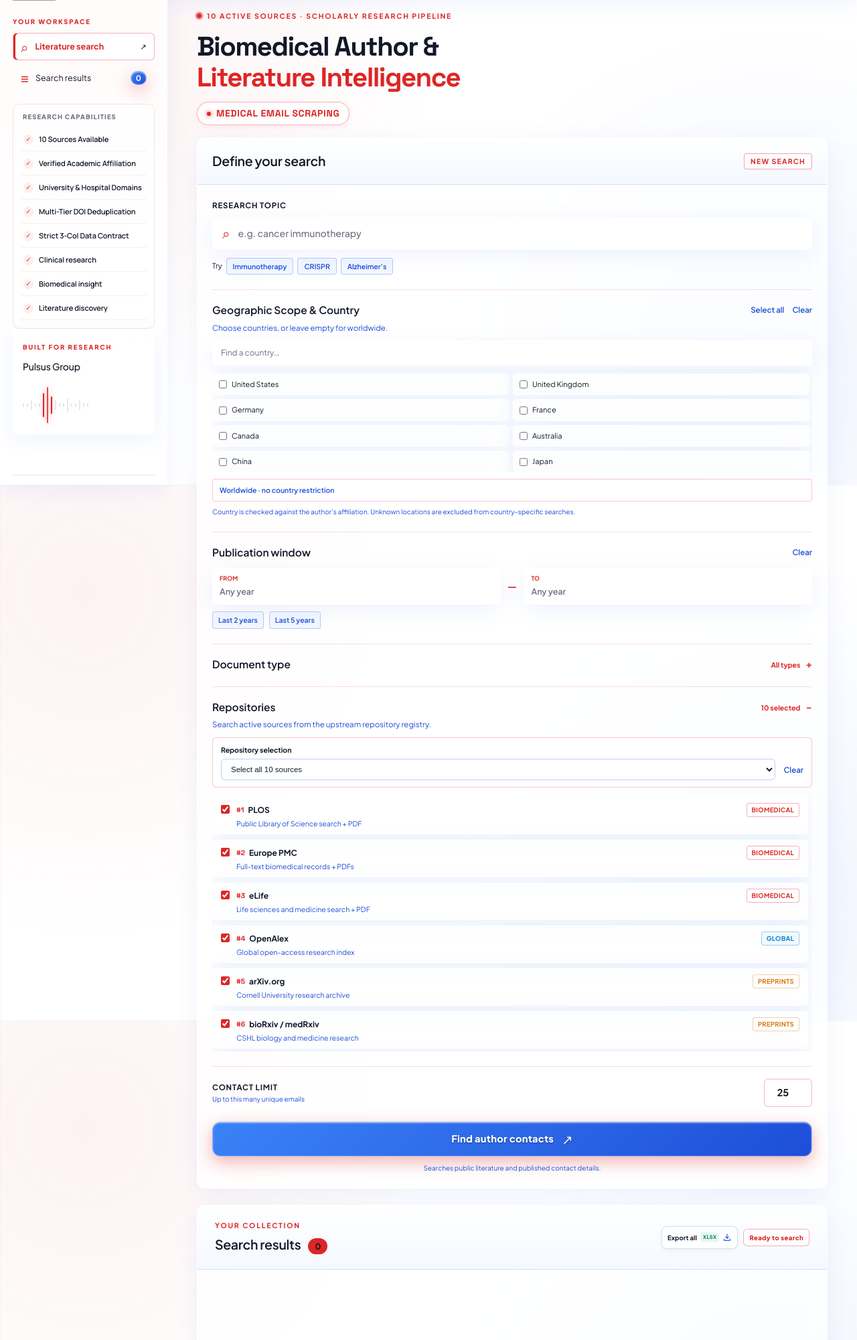
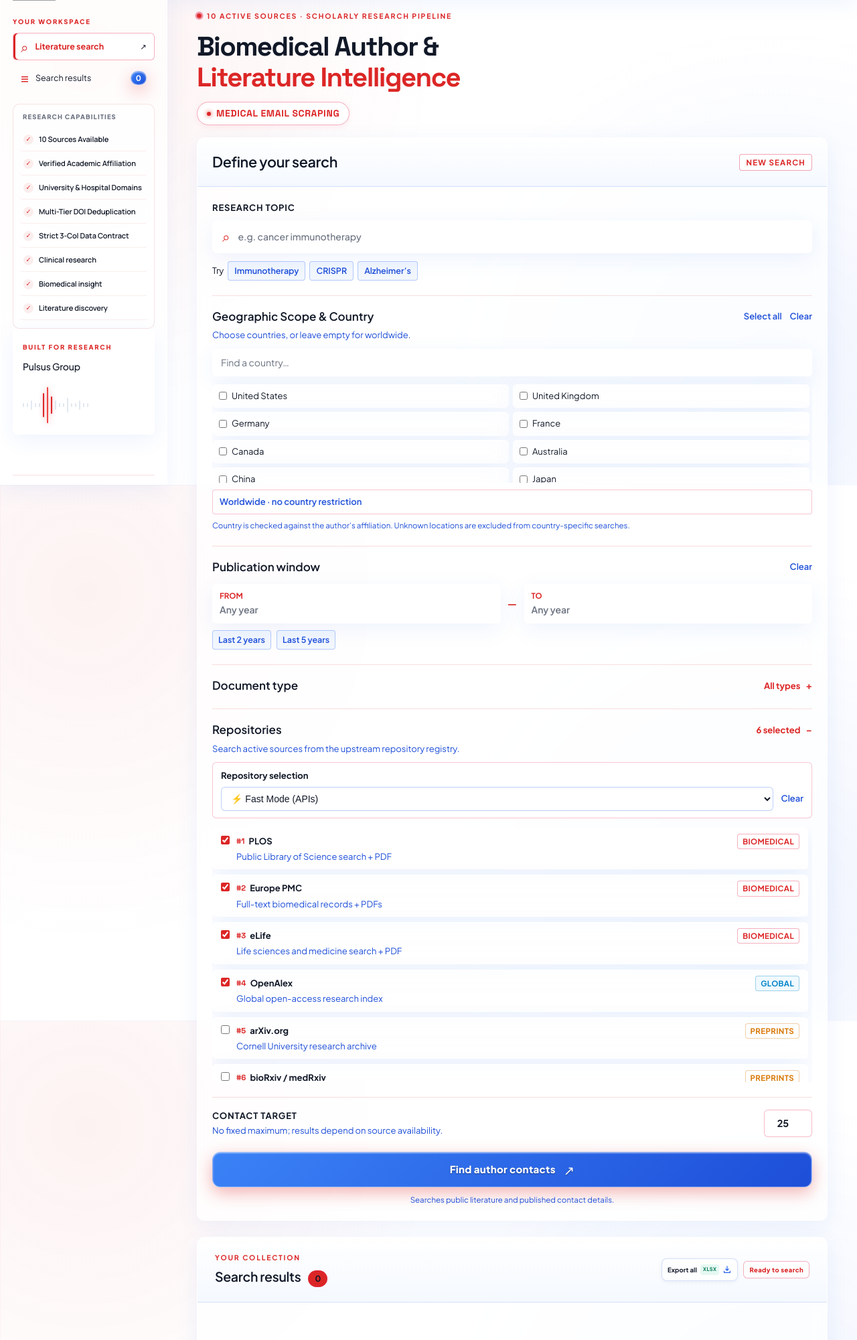
Before and after one commit to Nitro-Builds-Yash/Pulsus-MedScout, a Flask app: page / in a window 1280 px wide. Shown: the part 76-2077 px from the top of the page at 67% size. Run offline with Flask 3, Linux system fonts and the light colour scheme; some libraries are stand-ins or nearby versions; grey boxes are pictures that could not be loaded.

Commit message:
Speed up default literature searches
Co-authored-by: Copilot <223556219+Copilot@users.noreply.github.com>

```diff
--- a/WS2.0/app.py
+++ b/WS2.0/app.py
@@ -1,7 +1,6 @@
 import os
 import io
 import re
-import math
 import time
 import uuid
 import threading
@@ -754,7 +753,7 @@ def _run_extraction_task(task_id, source_sites, topic, max_papers, filters=None,
 
         # Start with a target-scaled batch to minimize first-result latency and
         # avoid unnecessary downloads when the requested count is small.
-        per_source_max = min(25, max(1, math.ceil(max_papers * 0.5)))
+        per_source_max = min(25, max(1, (max_papers + 1) // 2))
 
         def _pagination_step(source_key, requested_limit):
             """Return the result-window size used by offset-based connectors."""
@@ -1072,7 +1071,7 @@ def _run_extraction_task(task_id, source_sites, topic, max_papers, filters=None,
 
                     needed = max_papers - len(rows)
                     top_label, top_fetcher = SOURCE_FETCHERS[top_key]
-                    current_pct = min(94, 70 + int(24 * (len(rows) / max(1, max_papers))))
+                    current_pct = min(94, 70 + (24 * len(rows) // max(1, max_papers)))
                     task_update(
                         task_id, "running",
                         f"Harvesting {top_label} (page {round_idx + 2}) to reach target ({len(rows)}/{max_papers} found)...",
@@ -1349,8 +1348,9 @@ def start_extraction():
     try:
         max_papers = int(request.form.get("max_papers", 10))
     except (ValueError, TypeError):
-        max_papers = 10
-    max_papers = max(1, min(max_papers, 1000))
+        return jsonify({"error": "Enter a positive whole number for the contact target."}), 400
+    if max_papers < 1:
+        return jsonify({"error": "Enter a positive whole number for the contact target."}), 400
 
     if not topic:
         return jsonify({"error": "Please enter a valid research topic or keyword."}), 400
--- a/WS2.0/static/workspace.css
+++ b/WS2.0/static/workspace.css
@@ -2087,3 +2087,62 @@ body, h1, h2, h3, h4, h5, h6, label, p, span, strong, b, em, td, th {
   border-top: 1px solid var(--line);
   border-bottom: 0;
 }
+
+/* Improve readability throughout the search form without enlarging results text. */
+.search-panel .panel-heading h2 {
+  font-size: 21.5px;
+}
+
+.search-panel .quiet-tag {
+  font-size: 11.5px;
+}
+
+.search-panel .field-label {
+  font-size: 13px;
+}
+
+.search-panel .topic-wrap input,
+.search-panel .small-input,
+.search-panel .source-preset-row select,
+.search-panel .year-range input {
+  font-size: 14px;
+}
+
+.search-panel .topic-examples,
+.search-panel .text-button,
+.search-panel .field-hint,
+.search-panel .country-option,
+.search-panel .source-mode,
+.search-panel .run-section small {
+  font-size: 13px;
+}
+
+.search-panel .topic-examples button,
+.search-panel .year-presets button,
+.search-panel .type-list,
+.search-panel .source-list {
+  font-size: 12.5px;
+}
+
+.search-panel .filter-section h3 {
+  font-size: 17px;
+}
+
+.search-panel .selection-summary,
+.search-panel .detail-value,
+.search-panel .source-preset-row > label,
+.search-panel .source-name {
+  font-size: 13px;
+}
+
+.search-panel .evidence-note,
+.search-panel .year-range label > span,
+.search-panel .source-num,
+.search-panel .source-tag,
+.search-panel .submit-note {
+  font-size: 11.5px;
+}
+
+.search-panel .primary-button {
+  font-size: 15px;
+}
--- a/WS2.0/static/workspace.js
+++ b/WS2.0/static/workspace.js
@@ -6,12 +6,12 @@ const sources = [
   { num: 2, id: 'europepmc', name: 'Europe PMC', category: 'Biomedical', mode: 'Full-text biomedical records + PDFs', checked: true },
   { num: 3, id: 'elife', name: 'eLife', category: 'Biomedical', mode: 'Life sciences and medicine search + PDF', checked: true },
   { num: 4, id: 'openalex', name: 'OpenAlex', category: 'Global', mode: 'Global open-access research index', checked: true },
-  { num: 5, id: 'arxiv', name: 'arXiv.org', category: 'Preprints', mode: 'Cornell University research archive', checked: true },
-  { num: 6, id: 'biorxiv', name: 'bioRxiv / medRxiv', category: 'Preprints', mode: 'CSHL biology and medicine research', checked: true },
+  { num: 5, id: 'arxiv', name: 'arXiv.org', category: 'Preprints', mode: 'Cornell University research archive', checked: false },
+  { num: 6, id: 'biorxiv', name: 'bioRxiv / medRxiv', category: 'Preprints', mode: 'CSHL biology and medicine research', checked: false },
   { num: 7, id: 'crossref', name: 'Crossref', category: 'Global', mode: 'Multi-publisher DOI network', checked: true },
   { num: 8, id: 'pubmed', name: 'PubMed / NCBI', category: 'Biomedical', mode: 'NCBI biomedical literature index', checked: true },
-  { num: 9, id: 'frontiers', name: 'Frontiers', category: 'Biomedical', mode: 'Frontiers publications via Europe PMC', checked: true },
-  { num: 10, id: 'aha', name: 'AHA Journals', category: 'Biomedical', mode: 'AHA publications via Europe PMC', checked: true }
+  { num: 9, id: 'frontiers', name: 'Frontiers', category: 'Biomedical', mode: 'Frontiers publications via Europe PMC', checked: false },
+  { num: 10, id: 'aha', name: 'AHA Journals', category: 'Biomedical', mode: 'AHA publications via Europe PMC', checked: false }
 ];
 const sourcePresets = {
   all: new Set(sources.map(source => source.id)),
--- a/WS2.0/templates/index.html
+++ b/WS2.0/templates/index.html
@@ -51,7 +51,7 @@
             <div class="filter-section"><div class="section-heading"><h3>Publication window</h3><button class="text-button" type="button" id="clearYears">Clear</button></div><div class="year-range"><label><span>From</span><input name="year_from" id="yearFrom" type="number" min="1800" max="2100" placeholder="Any year"></label><span class="range-dash">—</span><label><span>To</span><input name="year_to" id="yearTo" type="number" min="1800" max="2100" placeholder="Any year"></label></div><div class="year-presets"><button type="button" data-years="2">Last 2 years</button><button type="button" data-years="5">Last 5 years</button></div></div>
             <details class="filter-section"><summary><h3>Document type</h3><span class="detail-value" id="typeCount">All types</span></summary><div class="source-actions" style="margin-bottom:8px;"><button class="text-button" id="selectAllTypes" type="button">Select all</button><button class="text-button" id="clearTypes" type="button">Clear</button></div><div class="type-list">{% for type in ['Research Article', 'Case Reports', 'Brief Reports', 'Systematic Reports'] %}<label><input type="checkbox" name="article_types[]" value="{{ type }}">{{ type }}</label>{% endfor %}</div><p class="field-hint">Available classifications vary by repository.</p></details>
             <details class="filter-section" id="sourceDetails" open><summary><h3>Repositories</h3><span class="detail-value" id="sourceCount">10 selected</span></summary><p class="field-hint">Search active sources from the upstream repository registry.</p><div class="source-preset-row"><label for="sourcePreset">Repository selection</label><div><select id="sourcePreset" aria-label="Choose repository selection"><option value="all">Select all 10 sources</option><option value="fast">⚡ Fast Mode (APIs)</option><option value="Biomedical">Biomedical (6)</option><option value="Preprints">Preprints (2)</option><option value="Global">Global (2)</option><option value="custom" disabled>Custom selection</option></select><button class="text-button" id="clearSources" type="button">Clear</button></div></div><div id="sourceList" class="source-list"></div></details>
-            <div class="run-section"><label for="maxPapers"><span class="field-label">Contact limit</span><small>Up to this many unique emails</small></label><input id="maxPapers" name="max_papers" type="number" value="25" min="1" max="1000" required></div>
+            <div class="run-section"><label for="maxPapers"><span class="field-label">Contact target</span><small>No fixed maximum; results depend on source availability.</small></label><input id="maxPapers" name="max_papers" type="number" value="25" min="1" step="1" required></div>
             <button class="primary-button" id="submitBtn" type="submit"><span>Find author contacts</span><span aria-hidden="true">↗</span></button><p class="submit-note">Searches public literature and published contact details.</p>
           </form>
         </section>
--- a/WS2.0/write_red_black_ui.py
+++ b/WS2.0/write_red_black_ui.py
@@ -460,8 +460,8 @@ body {
         </div>
 
         <div class="lg:col-span-2 space-y-1.5">
-          <label class="block text-xs font-bold uppercase tracking-wider text-rose-400">Target Limit</label>
-          <input type="number" id="max_papers" name="max_papers" min="1" max="1000" value="15"
+          <label class="block text-xs font-bold uppercase tracking-wider text-rose-400">Contact Target</label>
+          <input type="number" id="max_papers" name="max_papers" min="1" step="1" value="15"
                  class="dark-input font-mono font-bold text-center text-sm">
         </div>
 
```
Also changed, not shown: tests/test_country_worker.py (+31 -0 lines).
